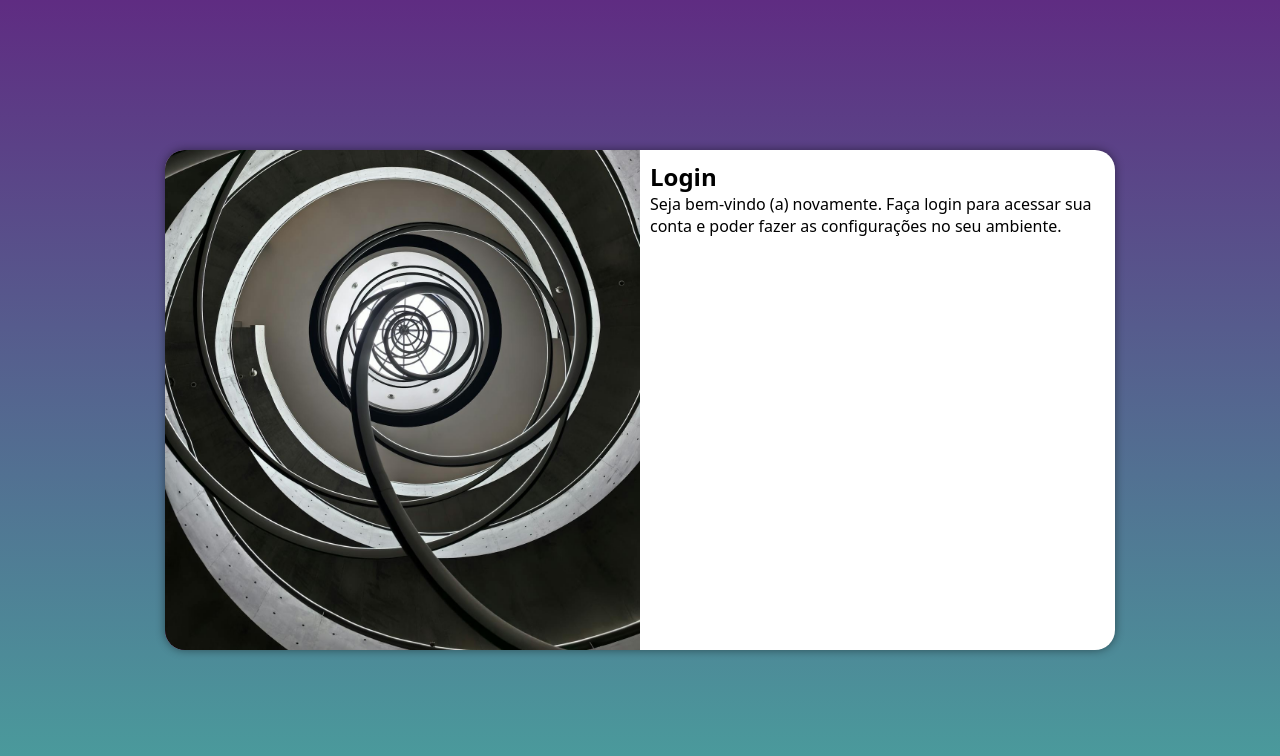
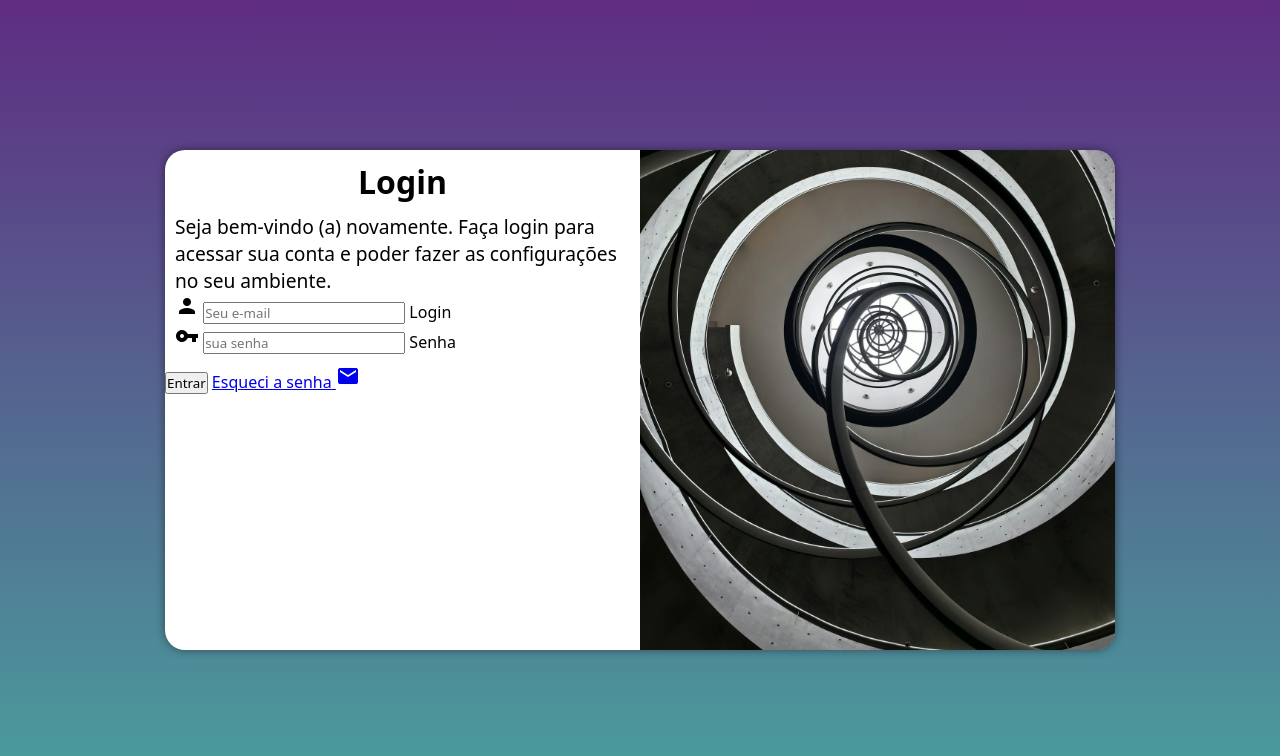
Before and after one commit to Roberta0310/projeto-login, a plain HTML site: page index.html in a window 1280 px wide. Drawn offline with Linux system fonts and the light colour scheme.

Commit message:
adicionei o formulário

```diff
--- a/estilos/media-query.css
+++ b/estilos/media-query.css
@@ -40,13 +40,20 @@ Grandes telas: acima de 1200px
     }
 
     section#login > div#imagem {
-        float: left;
+        float: right;
         width: 50%;
         height: 100%;
     }
 
     section#login > div#formulario {
-        float: right;
+        float: left;
         width: 50%;
     }
+
+    div#formulario > h1 {
+        font-size: 2em;
+    }
+    div#formulario > p {
+    font-size: 1.2em;
 }
+}
--- a/estilos/style.css
+++ b/estilos/style.css
@@ -54,3 +54,12 @@ section#login > div#formulario {
     display: block;
     padding: 10px;
 }
+
+div#formulario > h1 {
+    text-align: center;
+    margin-bottom: 10px;
+}
+
+div#formulario > p {
+    font-size: 0.8em;
+}
--- a/index.html
+++ b/index.html
@@ -4,6 +4,7 @@
     <meta charset="UTF-8">
     <meta name="viewport" content="width=device-width, initial-scale=1.0">
     <title>Login</title>
+    <link href="https://fonts.googleapis.com/icon?family=Material+Icons" rel="stylesheet">
     <link rel="stylesheet" href="estilos/style.css">
     <link rel="stylesheet" href="estilos/media-query.css">
 </head>
@@ -16,10 +17,24 @@
             <div id="formulario">
                <h1>Login</h1>
                <p>Seja bem-vindo (a) novamente. Faça login para acessar sua conta e poder fazer as configurações no seu ambiente.</p>
-               <form action="login.php" method="post">
+               <form action="login.php" method="post" autocomplete="on">
+                <div class="campo">
+                    <i class="material-icons">person</i>
+                    <input type="email" name="login" id="ilogin" placeholder="Seu e-mail" autocomplete="e-mail" required maxlength="30">
+                    <label for="ilogin">Login</label>
 
+                </div>
+                <div class="campo">
+                    <i class="material-icons">vpn_key</i>
+                    <input type="password" name="senha" is="isenha" placeholder="sua senha" autocomplete="current-password" required minlength="8" maxlength="20">
+                    <label for="isenha">Senha</label>
+                </div>
                </form>
             </div>
+            <input type="submit" value="Entrar">
+            <a href="esqueci.html">
+                Esqueci a senha <i class="material-icons">mail</i>
+            </a>
         </section>
     </main>
 </body>
```
